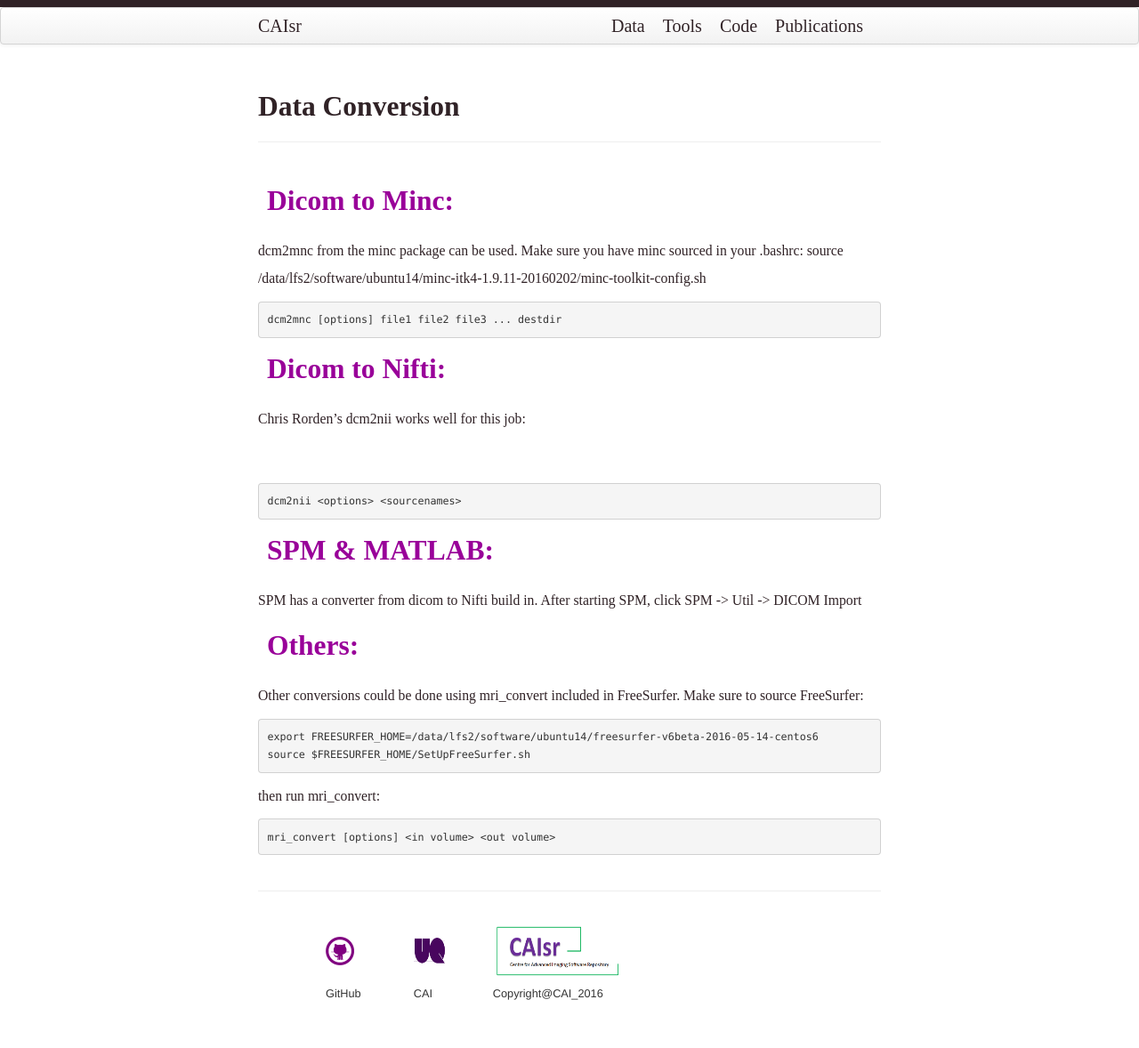
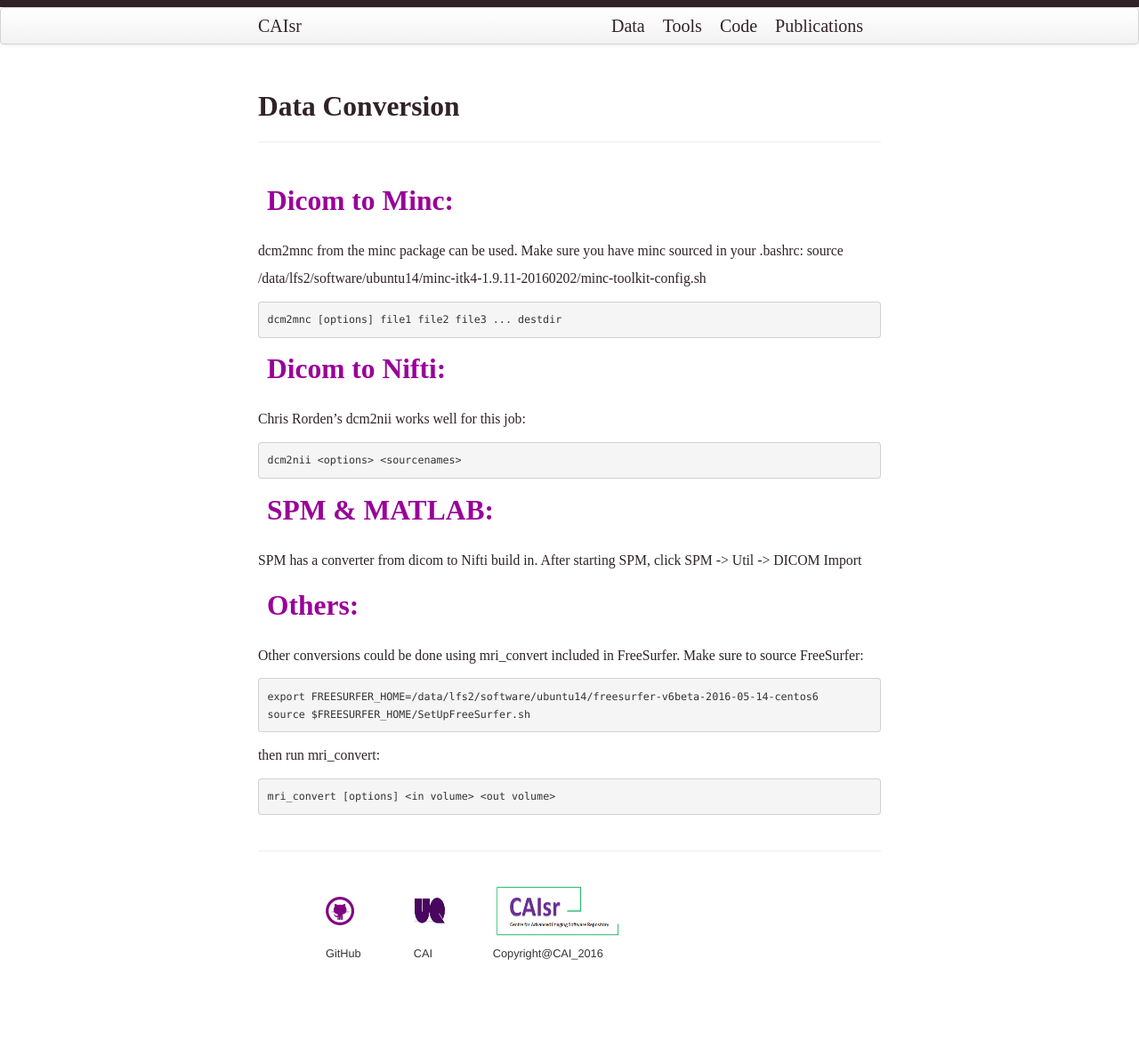
Before and after one commit to CAIsr/CAIsr.github.io, a Jekyll site: the page built from pages/data_conversion.md, in a window 1280 px wide. Shown: the whole page at 89% size. Built offline with Jekyll 4.4.1, drawn with Linux system fonts in a browser that asks for light colours; after the commit the page ends 1133 px from its top, so only the background shows below that.

Commit message:
Update data_conversion.md

````diff
--- a/pages/data_conversion.md
+++ b/pages/data_conversion.md
@@ -8,7 +8,6 @@ description: Overview of data conversion and types
 <dd> <h2 style="color:#990099;"> Dicom to Minc: </h2> </dd>
 </dl>
 dcm2mnc from the minc package can be used. Make sure you have minc sourced in your .bashrc: source /data/lfs2/software/ubuntu14/minc-itk4-1.9.11-20160202/minc-toolkit-config.sh
-
 ```shell
 dcm2mnc [options] file1 file2 file3 ... destdir
 ```
@@ -17,9 +16,6 @@ dcm2mnc [options] file1 file2 file3 ... destdir
 <dd> <h2 style="color:#990099;"> Dicom to Nifti: </h2> </dd>
 </dl>
 Chris Rorden's dcm2nii works well for this job:
-<dl>
-<dd> <br> </dd>
-</dl>
 ```shell
 dcm2nii <options> <sourcenames>
 ```
````
